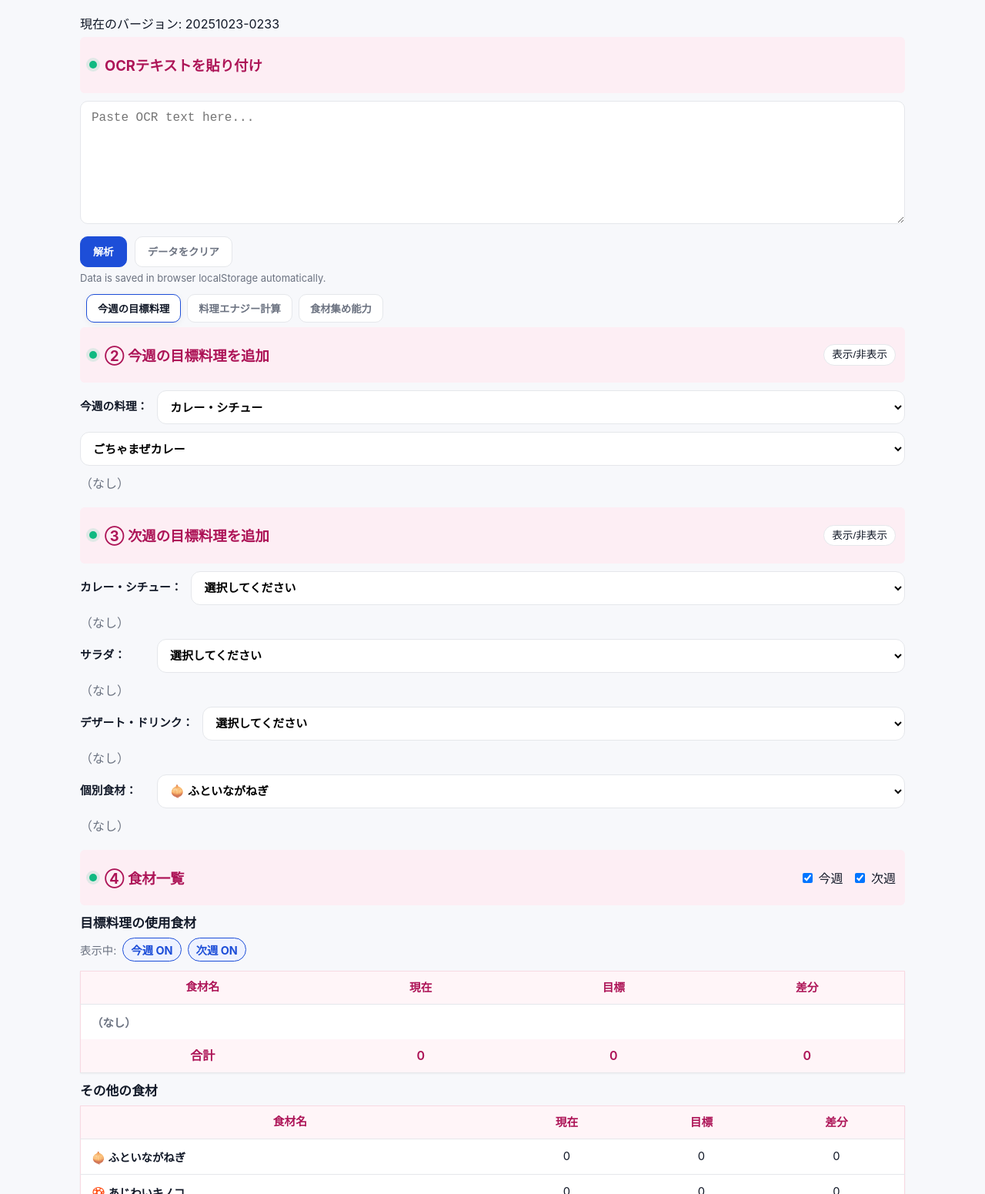
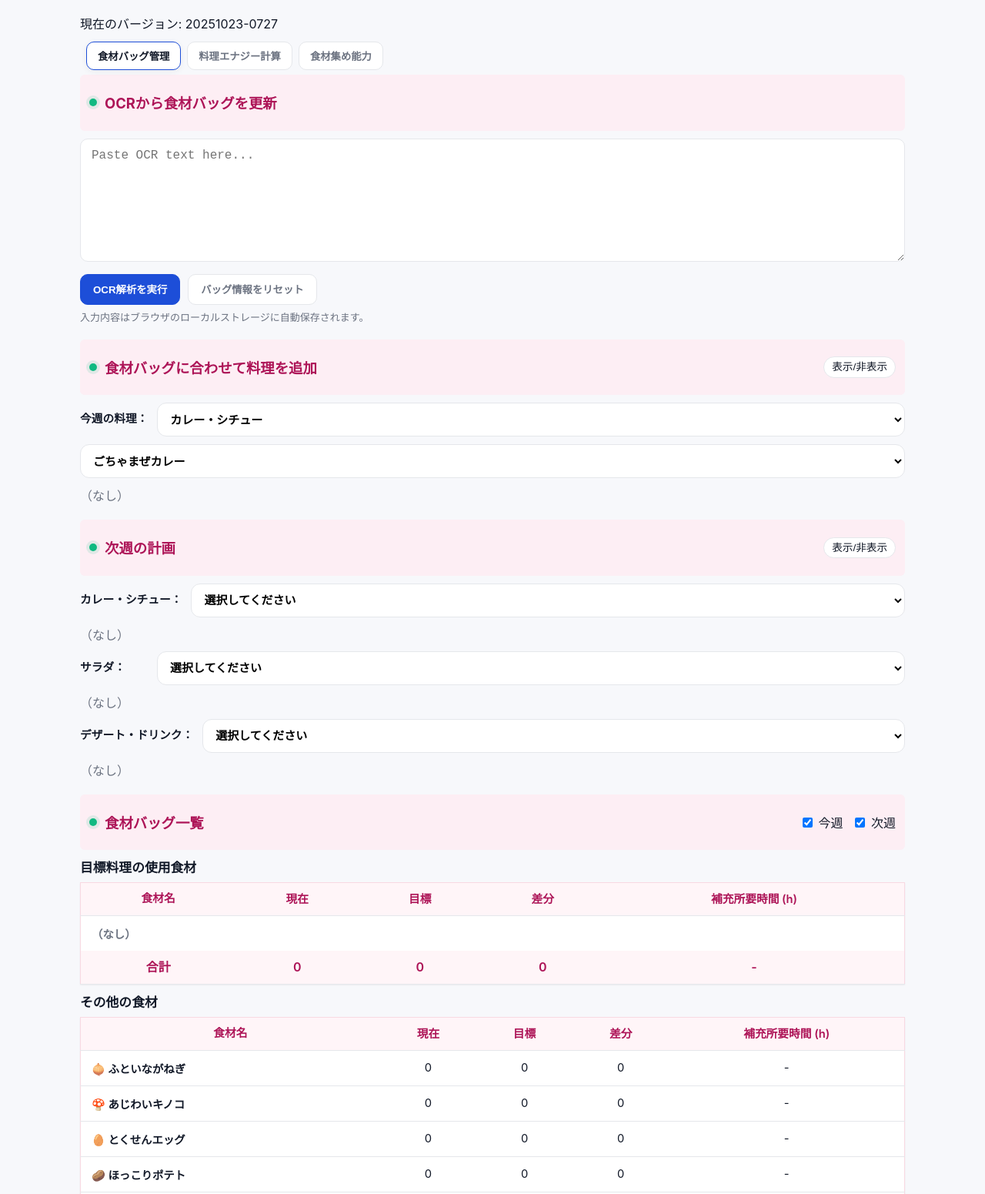
Before and after one commit to GoTakepon/pokemon-sleep-ingredients, a website: page index.html in a window 1280 px wide. Shown: the top 1551 px of the page at 77% size. Drawn offline with Linux system fonts and the light colour scheme.

Commit message:
feat: polish bag tab UI and extend recipe proposal controls

```diff
--- a/assets/css/custom.css
+++ b/assets/css/custom.css
@@ -133,37 +133,6 @@ body{
   display:flex; align-items:center; gap:10px;
   margin: 4px 0 8px;
   font-weight:900;
-}
-
-.filter-status{
-  display:flex;
-  flex-wrap:wrap;
-  align-items:center;
-  gap:8px;
-  margin: 6px 0 12px;
-  font-size:0.9rem;
-  color:var(--muted);
-}
-.filter-status .status-pill{
-  display:inline-flex;
-  align-items:center;
-  gap:6px;
-  padding:4px 10px;
-  border-radius:999px;
-  font-weight:700;
-  background:#f1f5f9;
-  border:1px solid var(--border);
-  color:var(--muted);
-}
-.filter-status .status-pill.is-on{
-  background:var(--primary-weak);
-  border-color:var(--primary);
-  color:var(--primary);
-}
-.filter-status .status-pill.is-off{
-  background:#fff1f2;
-  border-color:#fecdd3;
-  color:var(--danger);
 }
 
 .energy-controls{
--- a/index.html
+++ b/index.html
@@ -7,13 +7,13 @@
   <style>
     @layer reset, base, sections, overrides;
   </style>
-  <link rel="stylesheet" href="./assets/css/base.css?v=20251023-0233">
-  <link rel="stylesheet" href="./assets/css/section-ocr.css?v=20251023-0233">
-  <link rel="stylesheet" href="./assets/css/section-goal.css?v=20251023-0233">
-  <link rel="stylesheet" href="./assets/css/section-ingrediants.css?v=20251023-0233">
-  <link rel="stylesheet" href="./assets/css/section-recommend.css?v=20251023-0233">
-  <link rel="stylesheet" href="./assets/css/custom.css?v=20251023-0233">
-  <link rel="stylesheet" href="./assets/css/theme-yadon.css?v=20251023-0233">
+  <link rel="stylesheet" href="./assets/css/base.css?v=20251023-0727">
+  <link rel="stylesheet" href="./assets/css/section-ocr.css?v=20251023-0727">
+  <link rel="stylesheet" href="./assets/css/section-goal.css?v=20251023-0727">
+  <link rel="stylesheet" href="./assets/css/section-ingrediants.css?v=20251023-0727">
+  <link rel="stylesheet" href="./assets/css/section-recommend.css?v=20251023-0727">
+  <link rel="stylesheet" href="./assets/css/custom.css?v=20251023-0727">
+  <link rel="stylesheet" href="./assets/css/theme-yadon.css?v=20251023-0727">
   <link rel="manifest" href="./manifest.json">
   <!--<meta name="theme-color" content="#fdeef4">*/-->
 </head>
@@ -23,26 +23,9 @@
       現在のバージョン: <span id="appVersion">-</span>
     </div>
 
-    <!-- ① OCR -->
-    <section class="section">
-      <header class="section-header">
-        <span class="dot dot-green"></span>
-        <h2 class="section-title">OCRテキストを貼り付け</h2>
-      </header>
-
-      <div class="card">
-        <textarea id="ocrInput" class="textarea" placeholder="Paste OCR text here..."></textarea>
-        <div class="row row-gap">
-          <button id="parseBtn" class="btn btn-primary">解析</button>
-          <button id="clearDataBtn" class="btn btn-ghost">データをクリア</button>
-        </div>
-        <p class="hint">Data is saved in browser localStorage automatically.</p>
-      </div>
-    </section>
-
     <!-- タブナビ -->
     <nav class="tabs" role="tablist" aria-label="期間切替">
-      <button type="button" class="tab is-active" data-tab="this" aria-selected="true">今週の目標料理</button>
+      <button type="button" class="tab is-active" data-tab="this" aria-selected="true">食材バッグ管理</button>
       <button type="button" class="tab" data-tab="next" aria-selected="false">料理エナジー計算</button>
       <button type="button" class="tab" data-tab="gather" aria-selected="false">食材集め能力</button>
     </nav>
@@ -50,11 +33,28 @@
     <!-- ▼ 今週タブ（メインタブ） -->
     <section id="tab_this_week" class="tab-panel is-active">
 
+      <!-- OCR入力 -->
+      <section class="section">
+        <header class="section-header">
+          <span class="dot dot-green"></span>
+          <h2 class="section-title">OCRから食材バッグを更新</h2>
+        </header>
+
+        <div class="card">
+          <textarea id="ocrInput" class="textarea" placeholder="Paste OCR text here..."></textarea>
+          <div class="row row-gap">
+            <button id="parseBtn" class="btn btn-primary">OCR解析を実行</button>
+            <button id="clearDataBtn" class="btn btn-ghost">バッグ情報をリセット</button>
+          </div>
+          <p class="hint">入力内容はブラウザのローカルストレージに自動保存されます。</p>
+        </div>
+      </section>
+
       <!-- ② 今週の目標料理を追加 -->
       <section class="section">
         <header class="section-header">
           <span class="dot dot-green"></span>
-          <h2 class="section-title">② 今週の目標料理を追加</h2>
+          <h2 class="section-title">食材バッグに合わせて料理を追加</h2>
           <button class="collapse-toggle" data-target="#panel_this_week" aria-expanded="true">表示/非表示</button>
         </header>
 
@@ -71,11 +71,11 @@
       </section>
 
 
-      <!-- ③ 次週の目標料理を追加 -->
+      <!-- 次週の目標料理を追加 -->
       <section class="section">
         <header class="section-header">
           <span class="dot dot-green"></span>
-          <h2 class="section-title">③ 次週の目標料理を追加</h2>
+          <h2 class="section-title">次週の計画</h2>
           <button class="collapse-toggle" data-target="#panel_next_week" aria-expanded="false">表示/非表示</button>
         </header>
         <div id="panel_next_week" class="card">
@@ -100,23 +100,22 @@
           </div>
           <div id="nwListSweets" class="menu-list"></div>
 
-          <!-- 個別食材 -->
+          <!-- 個別食材（現在非表示。復活時は以下のブロックを戻す）
           <div class="form-row mt-lg">
             <label class="label" for="nwExtraSelect">個別食材：</label>
             <select id="nwExtraSelect" class="select select-wide"></select>
           </div>
           <div id="nwExtraList" class="menu-list"></div>
+          -->
         </div>
       </section>
 
 
-      <!-- ④ 食材一覧 -->
+      <!-- 食材一覧 -->
       <section class="section">
         <header class="section-header">
           <span class="dot dot-green"></span>
-          <h2 class="section-title">
-            ④ 食材一覧
-          </h2>
+          <h2 class="section-title">食材バッグ一覧</h2>
           <div class="table-filters">
             <label><input type="checkbox" id="chkThisWeek" checked> 今週</label>
             <label><input type="checkbox" id="chkNextWeek"> 次週</label>
@@ -125,7 +124,6 @@
 
         <div class="card">
           <h3 class="sub-title">目標料理の使用食材</h3>
-          <div id="tableFilterStatus" class="filter-status" aria-live="polite"></div>
           <div class="table-wrapper">
             <table id="usedTable" class="table"></table>
           </div>
@@ -138,11 +136,11 @@
       </section>
 
 
-      <!-- ⑤ おすすめレシピ -->
+      <!-- おすすめレシピ -->
       <section class="section">
         <header class="section-header">
           <span class="dot dot-green"></span>
-          <h2 class="section-title">⑤ おすすめレシピ（未選択・今週の料理）</h2>
+          <h2 class="section-title">おすすめレシピ（未選択・今週の料理）</h2>
         </header>
 
         <div class="card">
@@ -191,7 +189,7 @@
           <h2 class="section-title">食材集め能力（24hあたり）</h2>
         </header>
         <div class="card">
-          <p class="muted">各食材が24時間で集められる個数を入力してください。食材タイプ・きのみポケ・その他常駐の3枠を入力できます。</p>
+          <p class="muted">各食材が24時間で集められる個数を記録します。食材タイプ・きのみポケ・その他常駐の3枠を入力してください。</p>
           <div class="table-wrapper">
             <table id="gatherTable" class="table table-gather"></table>
           </div>
@@ -220,7 +218,7 @@
     </section>
 
   </main>
-  <script src="./js/main.js?v=20251023-0233" type="module"></script>
+  <script src="./js/main.js?v=20251023-0727" type="module"></script>
   <script>
   if ("serviceWorker" in navigator) {
     window.addEventListener("load", () => {
--- a/js/logic/weekly-totals.js
+++ b/js/logic/weekly-totals.js
@@ -38,6 +38,7 @@ export function buildTableRows({
   tableFilter,
   inventoryMap,
   ingredients,
+  computeShortageHours,
 }) {
   const targetMap = new Map();
   const addAll = (source) => source?.forEach?.((value, key) => {
@@ -69,12 +70,17 @@ export function buildTableRows({
       : inNext ? "wk-next"
       : "";
 
+    const shortageDisplay = (diff < 0 && computeShortageHours)
+      ? computeShortageHours(id, tar - cur)
+      : "-";
+
     const rowHtml = `
       <tr class="${rowCls}">
         <td>${ing.emoji || ""} ${ing.name || id}</td>
         <td class="num">${cur}</td>
         <td class="num">${tar}</td>
         <td class="num ${diff < 0 ? "neg" : diff > 0 ? "pos" : ""}">${diff}</td>
+        <td class="num">${shortageDisplay}</td>
       </tr>`;
 
     if (tar > 0) {
--- a/js/main.js
+++ b/js/main.js
@@ -26,7 +26,7 @@ import {
   normalizeGatherValue,
 } from "./logic/gather.js";
 
-const APP_VERSION = '20251023-0233'; // update-version.js と連動
+const APP_VERSION = '20251023-0727'; // update-version.js と連動
 
 /* ----------------- DOM ----------------- */
 const els = {
@@ -359,19 +359,6 @@ function setEventBonusMultiplier(value) {
   clearProposalResults();
 }
 
-function renderFilterStatusIndicator({ this: showThis, next: showNext }) {
-  const statusEl = document.getElementById("tableFilterStatus");
-  if (!statusEl) return;
-  const buildPill = (label, isOn) => `
-    <span class="status-pill ${isOn ? "is-on" : "is-off"}">${label} ${isOn ? "ON" : "OFF"}</span>
-  `;
-  statusEl.innerHTML = `
-    <span class="status-label">表示中:</span>
-    ${buildPill("今週", !!showThis)}
-    ${buildPill("次週", !!showNext)}
-  `;
-}
-
 function formatNumber(value) {
   return Number(value || 0).toLocaleString("ja-JP");
 }
@@ -385,6 +372,16 @@ function formatHours(value) {
 function formatEnergyPerHour(value) {
   if (!Number.isFinite(value) || value <= 0) return "—";
   return formatNumber(Math.round(value));
+}
+
+function computeShortageHoursDisplay(ingId, shortageQty) {
+  if (!shortageQty || shortageQty <= 0) return "-";
+  const hours = computeIngredientHours(ingId, shortageQty, {
+    usePokemonCount: true,
+    pokemonCount: state.gatherPokemonCount,
+  });
+  if (!Number.isFinite(hours) || hours <= 0) return "-";
+  return formatHours(hours);
 }
 
 function getGatherRates(ingId) {
@@ -536,8 +533,6 @@ function renderNextChosen() {
     });
   });
 
-  // ▼ 個別食材カードも一緒に描画
-  renderExtraCards();
 }
 
 function rerenderTablesAndSuggestions() {
@@ -553,7 +548,6 @@ function renderTables() {
   const useThis = state.tableFilter?.this !== undefined ? !!state.tableFilter.this : true;
   const useNext = state.tableFilter?.next !== undefined ? !!state.tableFilter.next : true;
   const tableFilter = { this: useThis, next: useNext };
-  renderFilterStatusIndicator(tableFilter);
 
   const thisTotals = computeThisWeekTotals(state.chosen, findRecipeById);
   const nextTotalsMap = computeNextWeekTotals(
@@ -575,16 +569,17 @@ function renderTables() {
     tableFilter,
     inventoryMap: invMap,
     ingredients,
+    computeShortageHours: (ingId, shortage) => computeShortageHoursDisplay(ingId, shortage),
   });
 
   const writeTable = (tableId, rows, sumsObj) => {
     const el = document.getElementById(tableId);
     if (!el) return;
-    const body = rows.length ? rows.join("") : `<tr><td class="muted" colspan="4">（なし）</td></tr>`;
+    const body = rows.length ? rows.join("") : `<tr><td class="muted" colspan="5">（なし）</td></tr>`;
     const footDiff = sumsObj.cur - sumsObj.tar;
     el.innerHTML = `
       <thead>
-        <tr><th>食材名</th><th class="num">現在</th><th class="num">目標</th><th class="num">差分</th></tr>
+        <tr><th>食材名</th><th class="num">現在</th><th class="num">目標</th><th class="num">差分</th><th class="num">補充所要時間 (h)</th></tr>
       </thead>
       <tbody>${body}</tbody>
       <tfoot>
@@ -593,6 +588,7 @@ function renderTables() {
           <th class="num">${sumsObj.cur}</th>
           <th class="num">${sumsObj.tar}</th>
           <th class="num ${footDiff < 0 ? 'neg' : footDiff > 0 ? 'pos' : ''}">${footDiff}</th>
+          <th class="num">-</th>
         </tr>
       </tfoot>`;
   };
@@ -991,30 +987,7 @@ function renderMenuList() {
 
 // ▼ 個別食材は「選んだら即カード化」へ（Addボタン/数量入力は使わない）
 function renderExtraCards() {
-  const mountEl = document.getElementById("nwExtraList");
-  if (!mountEl) return;
-
-  const items = (state.next.extra || []).map(e => {
-    const meta = state.data.ingredients.find(i => i.id === e.ingId) || {};
-    const title = `${meta.emoji || ""} ${meta.name || ""}`.trim();
-
-    return `
-      <div class="menu-card" data-ctx="NEXT" data-cat="extra" data-id="${e.ingId}">
-        <div class="header-line">
-          <div class="title">${title}</div>
-          <div class="qty-ops">
-            <button class="op-btn op-minus btn btn-primary">−</button>
-            <input class="qty-input" type="number" min="0" value="${e.qty}">
-            <button class="op-btn op-plus  btn btn-primary">＋</button>
-            <button class="op-btn op-remove btn btn-ghost">×</button>
-          </div>
-        </div>
-      </div>`;
-  });
-
-  mountEl.innerHTML = items.length
-    ? items.join("")
-    : `<div class="empty muted">（なし）</div>`;
+  // 個別食材の描画は一時停止（機能は保持）
 }
 
 function displayAppVersion() {
```
Also changed, not shown: js/render/tables.js (+28 -17 lines), service-worker.js (+12 -12 lines), tests/render-tables.spec.js (+9 -4 lines), tests/weekly-totals.spec.js (+2 -0 lines).
